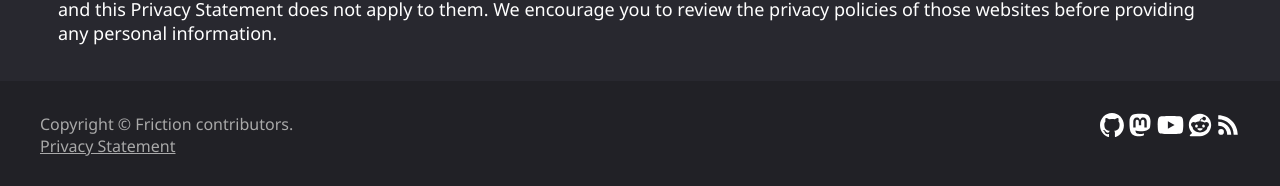
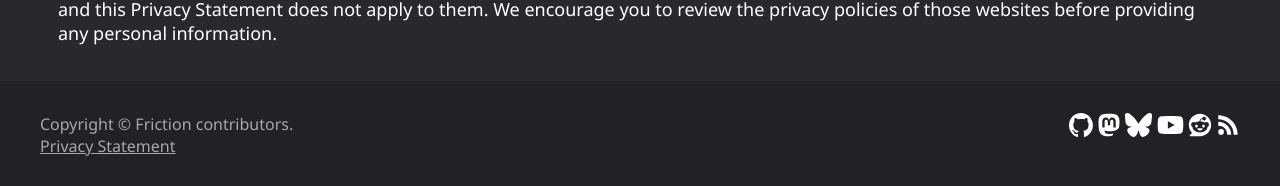
Before and after one commit to friction2d/friction2d.github.io, a Jekyll site: the page built from privacy.md, in a window 1280 px wide. Shown: the part 1272-1458 px from the top of the page. Built offline with Jekyll 4.4.1, drawn with Linux system fonts in a browser that asks for light colours.

Commit message:
Add bluesky profile in footer

```diff
--- a/_includes/footer.html
+++ b/_includes/footer.html
@@ -3,6 +3,7 @@
     <p>
         <a target="_blank" href="https://github.com/friction2d/friction" title="Join us on GitHub"><img src="{{ site.url }}/assets/github-mark-white.svg" height="24" /></a>
         <a target="_blank" rel="me" href="https://floss.social/@friction" title="Join us on Mastodon"><img src="{{ site.url }}/assets/mastodon-white.svg" height="24" /></a>
+        <a target="_blank" rel="me" href="https://bsky.app/profile/friction.graphics" title="Join us on Bluesky"><img src="{{ site.url }}/assets/bsky.svg" height="24" /></a>
         <a target="_blank" rel="me" href="https://www.youtube.com/@friction-graphics" title="Join us on YouTube"><img src="{{ site.url }}/assets/youtube.svg" height="24" /></a>
         <a target="_blank" rel="me" href="https://www.reddit.com/r/frictiongraphics" title="Join us on Reddit"><img src="{{ site.url }}/assets/reddit.svg" height="24" /></a>
         <a href="{{ site.url }}/feed.xml" title="News Feed"><img src="{{ site.url }}/assets/rss.svg" height="24" /></a>
```
Also changed, not shown: assets/bsky.svg (added).
